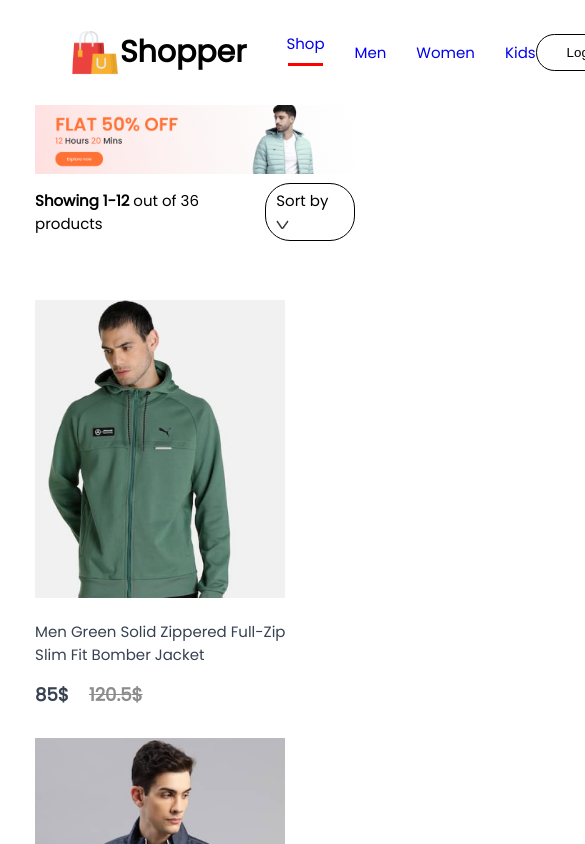
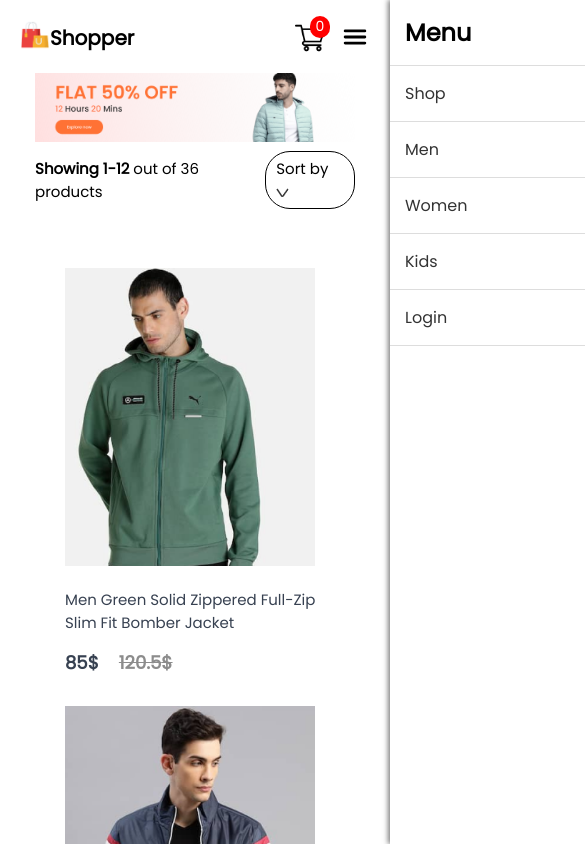
Before and after one commit to muazkhalid936/E-Commerce-Frontend, a React (Create React App) app: page /Men in a window 390 px wide. Shown: the top 844 px of the page, 585 px wide, since content can reach past the window. Built offline with nearby package versions, Linux system fonts and the light colour scheme.

Commit message:
Navbar done

```diff
--- a/package.json
+++ b/package.json
@@ -8,6 +8,7 @@
     "@testing-library/user-event": "^13.5.0",
     "react": "^18.3.1",
     "react-dom": "^18.3.1",
+    "react-icons": "^5.3.0",
     "react-router-dom": "^6.25.1",
     "react-scripts": "5.0.1",
     "web-vitals": "^2.1.4"
--- a/src/components/Item/Item.css
+++ b/src/components/Item/Item.css
@@ -1,6 +1,7 @@
 .item {
   width: 260px;
   transition: 0.5s;
+  margin: 0px auto;
 }
 .price {
   display: flex;
--- a/src/components/Navbar/Navbar.css
+++ b/src/components/Navbar/Navbar.css
@@ -11,7 +11,7 @@
   color: black;
 }
 .nav-logo img {
-  width: 50px;
+  width: 60px;
 }
 
 .nav-logo {
@@ -29,7 +29,7 @@
   display: flex;
   justify-content: center;
   align-items: center;
-  gap: 30px;
+  gap: 50px;
   font-size: 15px;
   cursor: pointer;
 }
@@ -93,12 +93,93 @@
   }
 } */
 
+.menu-icon {
+  display: none;
+  margin-left: 5px;
+  align-items: center;
+  width: 30px;
+  height: 40px;
+  cursor: pointer;
+}
 
+/* Sidebar styling */
+.sidebar {
+  position: fixed;
+  top: 0;
+  right: -250px; /* Hidden by default */
+  width: 250px;
+  height: 100%;
+  background-color: #fff;
+  box-shadow: -2px 0 5px rgba(0, 0, 0, 0.5);
+  transition: right 0.3s ease;
+  z-index: 1500;
+  display: flex;
+  flex-direction: column;
+}
+
+.sidebar.open {
+  right: 0;
+}
+
+.sidebar-header {
+  display: flex;
+  justify-content: space-between;
+  align-items: center;
+  padding: 15px;
+  border-bottom: 1px solid #ddd;
+}
+
+.sidebar-header h2 {
+  margin: 0;
+}
+
+.close-icon {
+  cursor: pointer;
+}
+
+.sidebar-list {
+  list-style: none;
+  padding: 0;
+  margin: 0;
+  flex-grow: 1;
+}
+.nav-logo a {
+  text-decoration: none;
+  color: black;
+  margin-top: 3px;
+}
+.cart {
+  margin-top: 10px;
+}
+.counter {
+  margin-top: -20px;
+}
+.sidebar-list li {
+  padding: 15px;
+  border-bottom: 1px solid #ddd;
+}
+
+.sidebar-list li .link {
+  text-decoration: none;
+  color: #333;
+  font-size: 16px;
+}
+
+/* Overlay styling */
+.overlay {
+  position: fixed;
+  top: 0;
+  left: 0;
+  width: 100%;
+  height: 100%;
+  background-color: rgba(0, 0, 0, 0.3);
+  z-index: 1400;
+}
 
 @media (max-width: 1399.98px) {
   /* CSS styles for extra large devices */
 
-    .Navbar{
+  .Navbar {
     padding: 0px 120px;
   }
 }
@@ -106,22 +187,58 @@
 /* Large devices (desktops, 992px to 1199.98px) */
 @media (max-width: 1199.98px) {
   /* CSS styles for large devices */
-    .Navbar{
+  .Navbar {
+    padding: 0px 90px;
+  }
+  .nav-list {
+    gap: 30px;
+  }
+}
+/* Medium devices (tablets, 768px to 991.98px) */
+@media (max-width: 991.98px) {
+  /* CSS styles for medium devices */
+  .Navbar {
     padding: 0px 100px;
+  }
+  .nav-list {
+    gap: 20px;
+  }
+  .nav-login button {
+    padding: 5px 15px;
   }
 }
 
-  /* Medium devices (tablets, 768px to 991.98px) */
-  @media (max-width: 991.98px) {
-    /* CSS styles for medium devices */
-    .Navbar{
-      padding: 0px 70px;
+
+
+/* Small devices (landscape phones, 576px to 767.98px) */
+@media (max-width: 800px) {
+  /* CSS styles for small devices */
+  .nav-list {
+    display: none;
   }
+  .Navbar {
+    padding: 0px 20px;
+    margin: 0px;
+  }
+  .menu-icon {
+    display: block; /* Show the menu icon on mobile */
   }
 
-/* Small devices (landscape phones, 576px to 767.98px) */
-@media (max-width: 767.98px) {
-    /* CSS styles for small devices */
+  .nav-login button {
+    margin-right: 10px;
+  }
+  .nav-login {
+    gap: 5px;
+  }
+  .nav-logo img {
+    width: 30px;
+  }
+  .nav-login-btn {
+    display: none;
+  }
+  .nav-logo p {
+    font-size: 20px;
+  }
 }
 
 /* Extra small devices (portrait phones, less than 576px) */
--- a/src/components/Navbar/Navbar.jsx
+++ b/src/components/Navbar/Navbar.jsx
@@ -1,73 +1,139 @@
-"use clients";
+"use client";
 import React, { useContext, useState } from "react";
 import "./Navbar.css";
 import logo from "../Assets/logo.png";
 import cart_logo from "../Assets/cart_icon.png";
 import { Link } from "react-router-dom";
 import { ShopContext } from "../../context/ShopContext";
+import { IoMenu, IoClose } from "react-icons/io5";
+
 const Navbar = () => {
   const [menu, setMenu] = useState("shop");
+  const [isSidebarOpen, setIsSidebarOpen] = useState(false);
   const { getTotalCartItem } = useContext(ShopContext);
+
+  const toggleSidebar = () => {
+    setIsSidebarOpen(!isSidebarOpen);
+  };
+
+  const closeSidebar = () => {
+    setIsSidebarOpen(false);
+  };
+
   return (
+    <>
       <div className="Navbar">
         <div className="nav-logo">
-        <img src={logo} />
-        <p>Shopper</p>
+          <a href="/">
+            <img src={logo} alt="Logo" />
+          </a>
+          <a href="/">
+            <p className="shopper">Shopper</p>
+          </a>
         </div>
-
         <ul className="nav-list">
           <li onClick={() => setMenu("shop")}>
             <Link className="link" to={"/"}>
-            Shop{" "}
-          </Link>{" "}
-          {menu === "shop" ? <hr /> : <></>}
+              Shop
+            </Link>
+            {menu === "shop" && <hr />}
           </li>
-        <li
-          onClick={() => {
-            setMenu("men");
-          }}
-        >
+          <li onClick={() => setMenu("men")}>
             <Link className="link" to={"/Men"}>
-            {" "}
               Men
-          </Link>{" "}
-          {menu === "men" ? <hr /> : <></>}
+            </Link>
+            {menu === "men" && <hr />}
           </li>
-        <li
-          onClick={() => {
-            setMenu("women");
-          }}
-        >
+          <li onClick={() => setMenu("women")}>
             <Link className="link" to={"/Women"}>
-            {" "}
               Women
-          </Link>{" "}
-          {menu === "women" ? <hr /> : <></>}
+            </Link>
+            {menu === "women" && <hr />}
           </li>
-        <li
-          onClick={() => {
-            setMenu("kids");
-          }}
-        >
-          <Link className="link " to={"/kids"}>
+          <li onClick={() => setMenu("kids")}>
+            <Link className="link" to={"/kids"}>
               Kids
-          </Link>{" "}
-          {menu === "kids" ? <hr /> : <></>}
+            </Link>
+            {menu === "kids" && <hr />}
           </li>
         </ul>
 
         <div className="nav-login">
           <Link to={"/LoginSignup"}>
-          {" "}
-          <button>Login</button>
+            <button className="nav-login-btn">Login</button>
           </Link>
           <Link to={"/Cart"}>
-          {" "}
-          <img src={cart_logo} />
+            <img src={cart_logo} className="cart" alt="Cart" />
           </Link>
           <div className="counter">{getTotalCartItem()}</div>
+          {/* Menu icon for mobile */}
+          <div>
+            <IoMenu className="menu-icon" size={24} onClick={toggleSidebar} />
           </div>
         </div>
+      </div>
+
+      {/* Sidebar */}
+      <div className={`sidebar ${isSidebarOpen ? "open" : ""}`}>
+        <div className="sidebar-header">
+          <h2>Menu</h2>
+          <IoClose size={24} onClick={closeSidebar} className="close-icon" />
+        </div>
+        <ul className="sidebar-list">
+          <li
+            onClick={() => {
+              setMenu("shop");
+              closeSidebar();
+            }}
+          >
+            <Link className="link" to={"/"}>
+              Shop
+            </Link>
+          </li>
+          <li
+            onClick={() => {
+              setMenu("men");
+              closeSidebar();
+            }}
+          >
+            <Link className="link" to={"/Men"}>
+              Men
+            </Link>
+          </li>
+          <li
+            onClick={() => {
+              setMenu("women");
+              closeSidebar();
+            }}
+          >
+            <Link className="link" to={"/Women"}>
+              Women
+            </Link>
+          </li>
+          <li
+            onClick={() => {
+              setMenu("kids");
+              closeSidebar();
+            }}
+          >
+            <Link className="link" to={"/kids"}>
+              Kids
+            </Link>
+          </li>
+          <li  onClick={() => {
+              closeSidebar();
+            }}>
+            {" "}
+            <Link className="link" to={"/LoginSignup"}>
+              Login
+            </Link>
+          </li>
+        </ul>
+      </div>
+
+      {/* Overlay when sidebar is open */}
+      {isSidebarOpen && <div className="overlay" onClick={closeSidebar}></div>}
+    </>
   );
 };
 
--- a/src/components/Popular/Popular.css
+++ b/src/components/Popular/Popular.css
@@ -1,15 +1,15 @@
 .popular {
   display: flex;
   flex-direction: column;
-  /* gap: 10px; */
+  gap: 20px;
   align-items: center;
-  width: 80%;
-  height: 90vh;
+  /* width: 80%; */
+  /* height: 90vh; */
   justify-content: center;
-  margin-left:auto ;
-  margin-right:auto ;
+  margin-left: auto;
+  margin-right: auto;
 }
-.popular h1 {
+.popular .head {
   font-size: 50px;
   font-weight: 600;
   margin-bottom: 0px;
@@ -21,10 +21,17 @@
   /* border-width: 10px; */
   border: 2px solid black;
   border-radius: 50px;
+  margin-top: -15px;
   background: #252525;
 }
 .popular-item {
+  margin-top: 100px;
+  margin-left: auto;
+  margin-right: auto;
+}
 
-  margin-top: 50px;
-  /* gap: 30px; */
+@media (max-width: 800px) {
+  .popular .head {
+    font-size: 40px;
+  }
 }
--- a/src/components/Popular/Popular.jsx
+++ b/src/components/Popular/Popular.jsx
@@ -5,7 +5,7 @@ import "./Popular.css";
 const Popular = () => {
   return (
     <div className="popular">
-      <h1>Popular in Women</h1>
+      <p className="head">Popular in Women</p>
       <hr />
 
      <div className="popular-item">
```
Also changed, not shown: 1 other file (tests, documents, lock files or other folders). Lines whose indentation alone changed are shown as unchanged.
